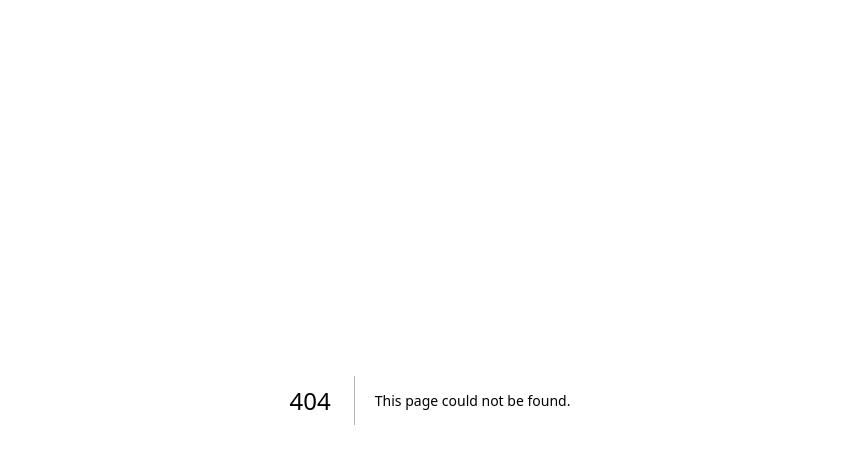
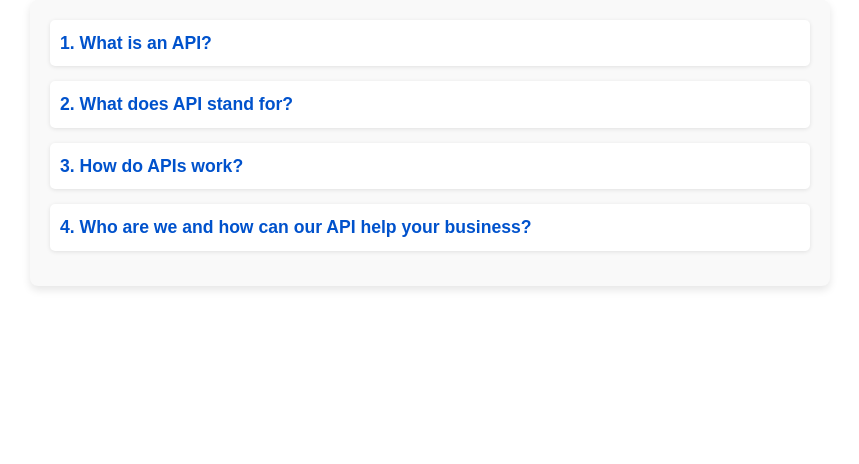
Before and after one commit to PhucHau0310/APILayer-FE-Clone, a Next.js app: page /faq in a window 1280 px wide. Before the commit this address had no page. Shown: the top 464 px of the page, without its empty margins (210-1069 px from the left). Built offline with nearby package versions, Linux system fonts and the light colour scheme.

Commit message:
DoTranLongChau
chưa xong, lưu lại thôi

```diff
--- /dev/null
+++ b/app/faq/page.tsx
@@ -0,0 +1,122 @@
+'use client';
+import React, { useState } from 'react';
+
+
+interface FAQItem {
+  question: string;
+  answer: React.ReactNode;
+}
+
+const FAQ: React.FC = () => {
+  // Danh sách các câu hỏi và câu trả lời
+  const faqs: FAQItem[] = [
+    {
+      question: '1. What is an API?',
+      answer: 'APIs are mechanisms that enable two software components to communicate with each other using a set of definitions and protocols. For example, the weather bureau’s software system contains daily weather data. The weather app on your phone “talks” to this system via APIs and shows you daily weather updates on your phone.',
+    },
+    {
+      question: '2. What does API stand for?',
+      answer: 'API stands for Application Programming Interface. In the context of APIs, the word Application refers to any software with a distinct function. Interface can be thought of as a contract of service between two applications. This contract defines how the two communicate with each other using requests and responses. Their API documentation contains information on how developers are to structure those requests and responses.',
+    },
+    {
+      question: '3. How do APIs work?',
+      answer: 'API architecture is usually explained in terms of client and server. The application sending the request is called the client, and the application sending the response is called the server. So in the weather example, the bureau’s weather database is the server, and the mobile app is the client. ',
+    },
+    {
+      question: '4. Who are we and how can our API help your business?',
+      answer: (
+        <>
+          Our API provides a powerful and flexible way to connect your systems with external services, helping businesses save time and costs in software development. Below are some solutions our API can offer: <br />
+          <b>a. Easy Integration:</b> Our API can be integrated into any application, enabling businesses to quickly and efficiently connect internal systems with external services. <br />
+          <b>b. Workflow Automation:</b> The API helps automate tasks, from processing transactions to updating customer information, improving productivity and reducing errors.
+          <br/>
+          <b>c. Time-saving Development:</b> Instead of building features from scratch, our API provides pre-built functions, allowing you to save development time and focus on core functionalities.
+          <br/>
+          <b>d. Scalability:</b>The API allows businesses to expand their integration capabilities with other systems without changing the existing application architecture.
+          <br/>
+          <b>e. Security and High Performance:</b> Our API ensures secure transactions, protecting data and optimizing performance when handling large amounts of requests.
+          <br/>
+          <b>f. Scalable and Flexible:</b> Supporting multiple HTTP methods (GET, POST, PUT, DELETE), our API offers flexible solutions for handling requests from different systems, tailored to meet your business needs.
+        </>
+      )
+
+    },
+  ];
+
+
+  const [openIndex, setOpenIndex] = useState<number | null>(null);
+
+
+  const toggleAnswer = (index: number) => {
+    if (openIndex === index) {
+      setOpenIndex(null);
+    } else {
+      setOpenIndex(index);
+    }
+  };
+
+  return (
+    <div style={styles.container}>
+
+      <div style={styles.faqList}>
+        {faqs.map((faq, index) => (
+          <div key={index} style={styles.faqItem}>
+            <div
+              style={styles.question}
+              onClick={() => toggleAnswer(index)}
+            >
+              <strong>{faq.question}</strong>
+            </div>
+            {openIndex === index && (
+              <div style={styles.answer}>
+                <p>{faq.answer}</p>
+              </div>
+            )}
+          </div>
+        ))}
+      </div>
+    </div>
+  );
+};
+
+//CSS
+const styles = {
+  container: {
+    padding: '20px',
+    maxWidth: '800px',
+    margin: '0 auto',
+    backgroundColor: '#f9f9f9',
+    borderRadius: '8px',
+    boxShadow: '0 4px 8px rgba(0, 0, 0, 0.1)',
+  },
+  title: {
+    textAlign: 'center',
+    marginBottom: '20px',
+    fontSize: '2rem',
+    color: '#333',
+  },
+  faqList: {
+    listStyle: 'none',
+    padding: '0',
+  },
+  faqItem: {
+    marginBottom: '15px',
+    padding: '10px',
+    backgroundColor: '#fff',
+    borderRadius: '5px',
+    boxShadow: '0 1px 4px rgba(0, 0, 0, 0.1)',
+  },
+  question: {
+    fontSize: '1.1rem',
+    fontWeight: 'bold',
+    cursor: 'pointer',
+    color: '#0052cc',
+  },
+  answer: {
+    marginTop: '10px',
+    fontSize: '1rem',
+    color: '#555',
+  },
+};
+
+export default FAQ;
--- a/components/layouts/Header.tsx
+++ b/components/layouts/Header.tsx
@@ -7,6 +7,8 @@ import React from 'react';
 import { useClickOutside } from '@/hooks/useClickOutSide';
 import Link from 'next/link';
 import SignIn from '../items/auth/SignIn';
+import FAQ from '@/app/faq/page';
+
 
 const Menu = [
     {
@@ -34,11 +36,11 @@ const Menu = [
         subsMenu: [
             {
                 title: 'Github',
-                link: '/github',
+                link: 'https://github.com/silverineVN',
             },
             {
                 title: 'Discord',
-                link: '/discord',
+                link: 'https://discord.com',
             },
         ],
     },
```
